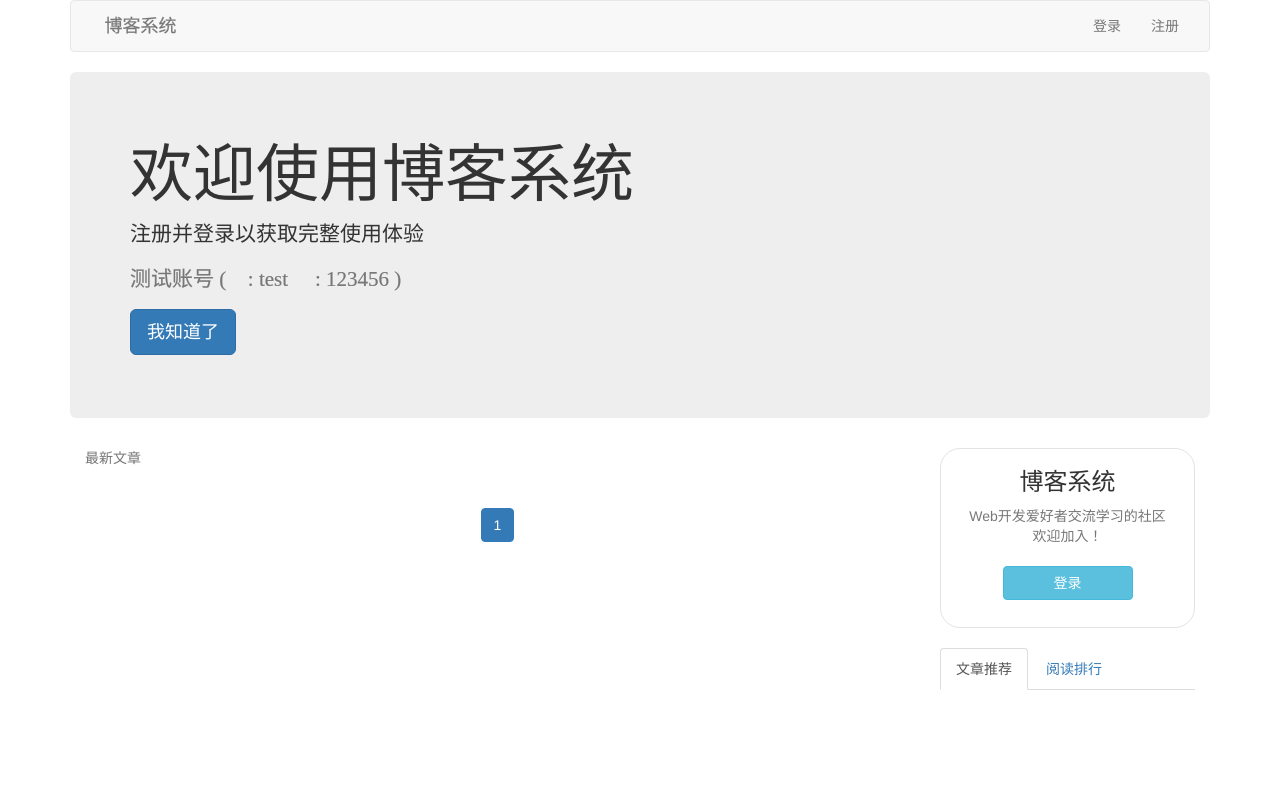
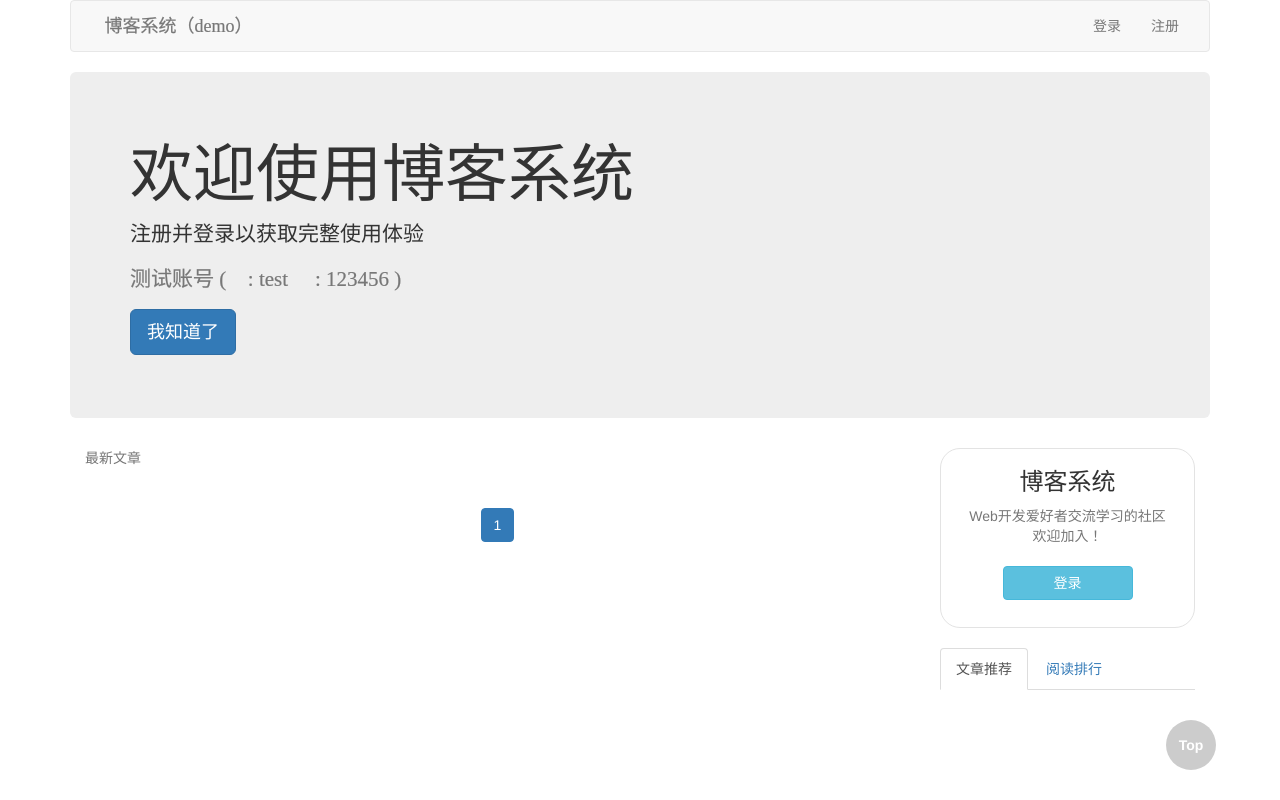
Before and after one commit to xiangjianan/blog, a Django app: page / in a window 1280 px wide. Run offline with Django 3.2, Linux system fonts and the light colour scheme; data that the repository does not hold is empty; some libraries are stand-ins or nearby versions; some web fonts are replaced.

Commit message:
V1.0.6 demo版

```diff
--- /dev/null
+++ b/static/blog/home.css
@@ -0,0 +1,21 @@
+.go-top {
+    position: fixed;
+    width: 50px;
+    height: 50px;
+    top: 90%;
+    right: 5%;
+    border-radius: 50px;
+    background-color: rgba(0,0,0,0.2);
+}
+.go-top a{
+    display: block;
+    color: white;
+    font-weight: bold;
+    width: 50px;
+    height: 50px;
+    line-height: 50px;
+    text-align: center;
+}
+.go-top a:hover {
+    color: white;
+}
--- a/templates/base0.html
+++ b/templates/base0.html
@@ -7,6 +7,7 @@
     {% block title %}
         <!-- 标题 -->
     {% endblock %}
+    <link href="/static/blog/home.css" rel="stylesheet">
     <link href="/static/blog/reset.css" rel="stylesheet">
     <link href="/static/blog/auth.css" rel="stylesheet">
     <link href="/static/blog/article.css" rel="stylesheet">
@@ -24,6 +25,9 @@
     {% block body %}
         <!-- 页面主体 -->
     {% endblock %}
+    <div class="go-top">
+        <a href="#">Top</a>
+    </div>
 </div>
 </body>
 </html>
--- a/templates/home.html
+++ b/templates/home.html
@@ -1,7 +1,7 @@
 {% extends "base0.html" %}
 
 {% block title %}
-    <title>主页</title>
+    <title>博客系统（demo）</title>
 {% endblock %}
 
 {% block body %}
--- a/templates/parts/header.html
+++ b/templates/parts/header.html
@@ -2,7 +2,7 @@
     <div class="container-fluid">
         <!-- logo + 博客系统 -->
         <div class="navbar-header">
-            <a class="navbar-brand iconfont" href="/home/">&#xe62e; 博客系统</a>
+            <a class="navbar-brand iconfont" href="/home/">&#xe62e; 博客系统（demo）</a>
         </div>
         <!-- 用户登录状态 -->
         <div class="collapse navbar-collapse" id="bs-example-navbar-collapse-1">
```
